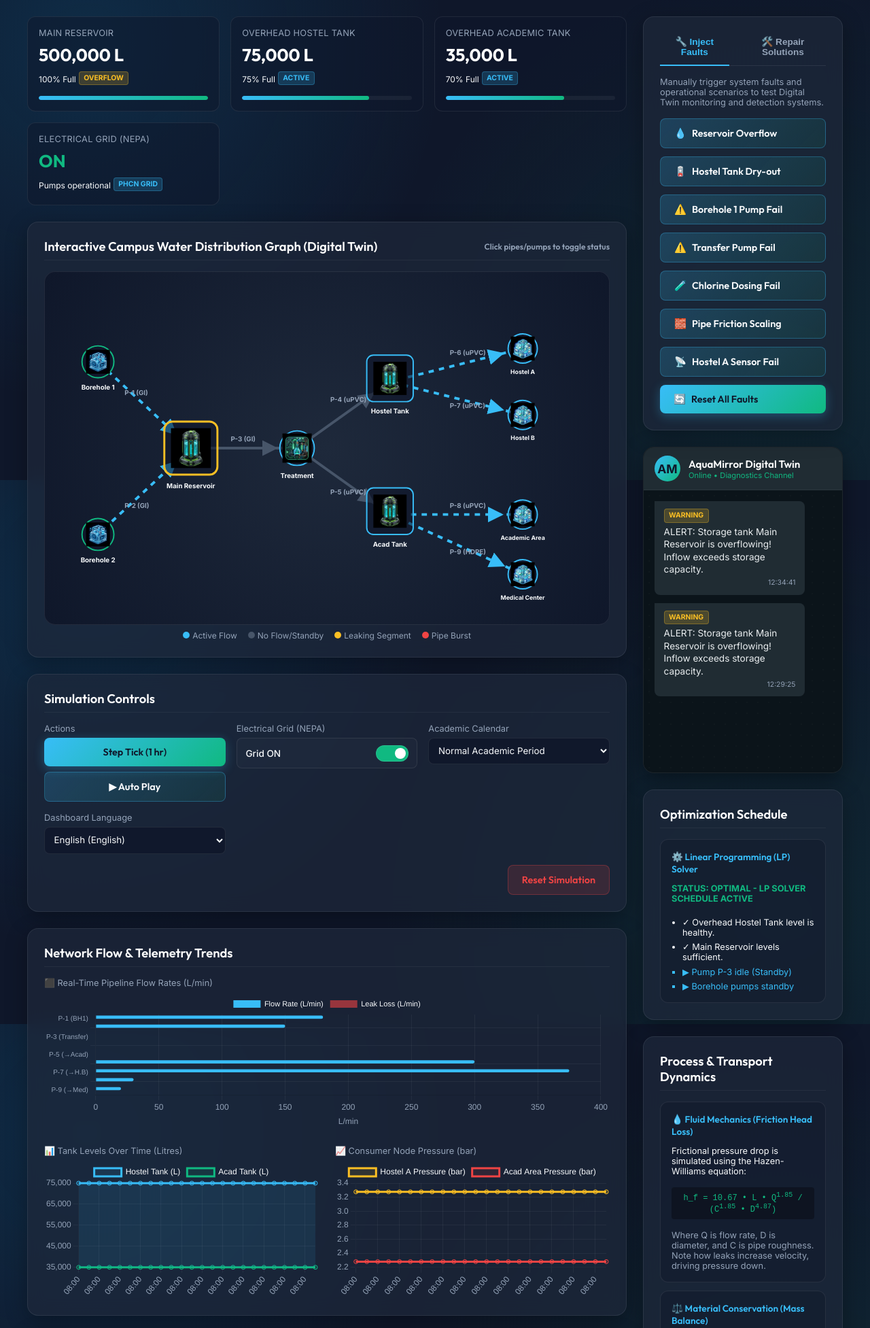
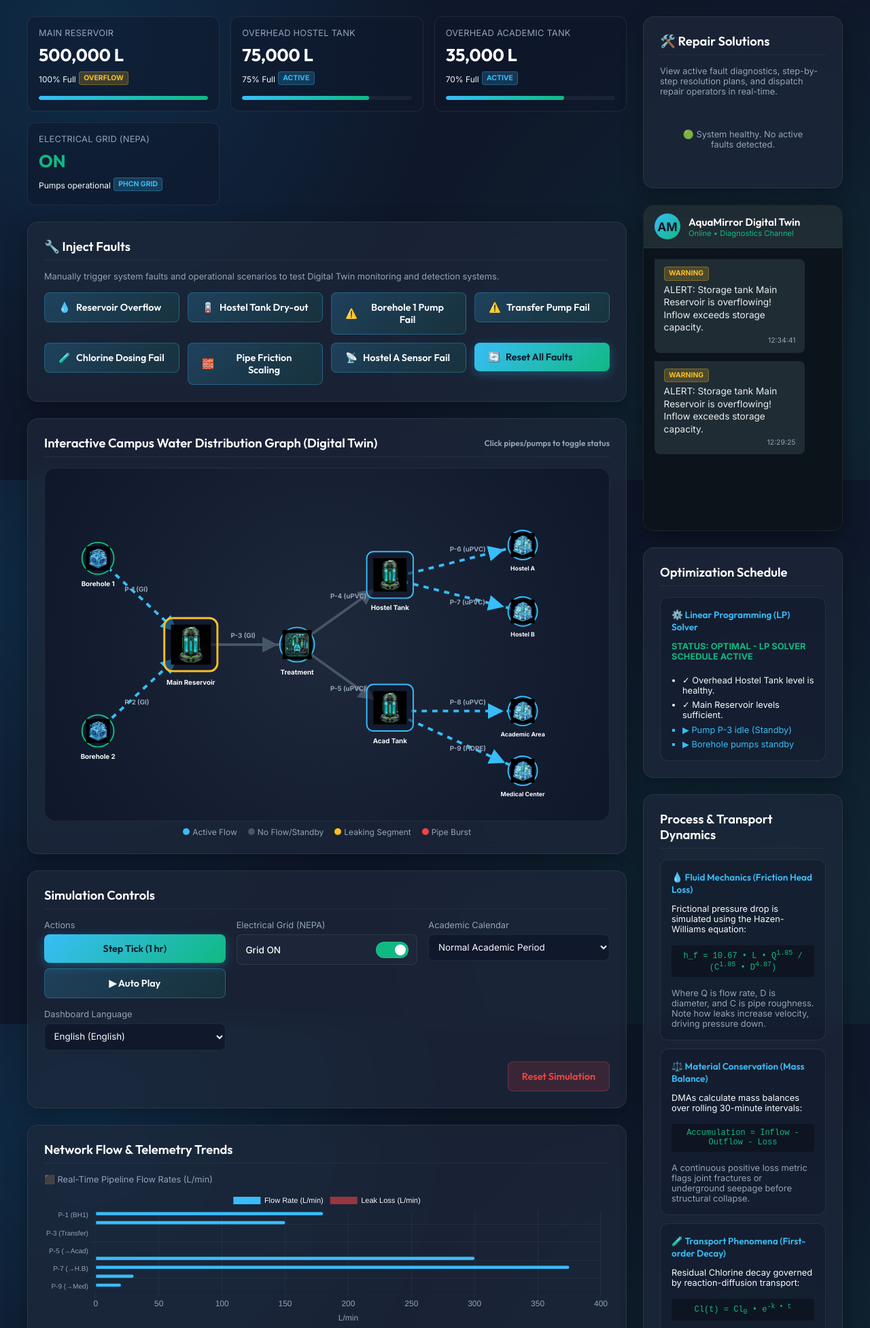
Before and after one commit to Tarvel/aquamirror, a Django app: page / in a window 1280 px wide. Shown: the part 94-2047 px from the top of the page at 68% size. Run offline with Django 4.2, Linux system fonts and the light colour scheme; data comes from the database, SQL or seed files in the repository; both versions use the stored data as it was after the commit.

Commit message:
feat: refactor fault injection and repair cards into separate dashboard modules and remove tabbed interface

```diff
--- a/simulator/templates/simulator/dashboard.html
+++ b/simulator/templates/simulator/dashboard.html
@@ -906,6 +906,54 @@
                 </div>
             </div>
 
+            <!-- Fault Injection Card -->
+            <div class="glass-card">
+                <div class="card-title" id="lbl-faults-title">🔧 Inject Faults</div>
+                <p style="font-size: 0.8rem; color: var(--text-muted); margin-bottom: 1rem;" id="lbl-faults-desc">Manually trigger system faults and operational scenarios to test Digital Twin monitoring and detection systems.</p>
+                <div class="controls-grid" style="grid-template-columns: repeat(auto-fit, minmax(180px, 1fr)); gap: 0.75rem;">
+                    <div>
+                        <button class="btn btn-fault" id="fault-RESERVOIR_OVERFLOW" data-scenario="RESERVOIR_OVERFLOW" style="width:100%; justify-content: flex-start;">
+                            💧 <span id="lbl-scen-overflow">Reservoir Overflow</span>
+                        </button>
+                    </div>
+                    <div>
+                        <button class="btn btn-fault" id="fault-HOSTEL_DRY" data-scenario="HOSTEL_DRY" style="width:100%; justify-content: flex-start;">
+                            🪫 <span id="lbl-scen-hosteldry">Hostel Tank Dry-out</span>
+                        </button>
+                    </div>
+                    <div>
+                        <button class="btn btn-fault" id="fault-P1_FAIL" data-scenario="P1_FAIL" style="width:100%; justify-content: flex-start;">
+                            ⚠️ <span id="lbl-scen-p1fail">Borehole 1 Pump Fail</span>
+                        </button>
+                    </div>
+                    <div>
+                        <button class="btn btn-fault" id="fault-P3_FAIL" data-scenario="P3_FAIL" style="width:100%; justify-content: flex-start;">
+                            ⚠️ <span id="lbl-scen-p3fail">Transfer Pump Fail</span>
+                        </button>
+                    </div>
+                    <div>
+                        <button class="btn btn-fault" id="fault-CHLORINE_FAIL" data-scenario="CHLORINE_FAIL" style="width:100%; justify-content: flex-start;">
+                            🧪 <span id="lbl-scen-clfail">Chlorine Dosing Fail</span>
+                        </button>
+                    </div>
+                    <div>
+                        <button class="btn btn-fault" id="fault-PIPE_SCALING" data-scenario="PIPE_SCALING" style="width:100%; justify-content: flex-start;">
+                            🧱 <span id="lbl-scen-scaling">Pipe Friction Scaling</span>
+                        </button>
+                    </div>
+                    <div>
+                        <button class="btn btn-fault" id="fault-SENSOR_FAIL" data-scenario="SENSOR_FAIL" style="width:100%; justify-content: flex-start;">
+                            📡 <span id="lbl-scen-sensorfail">Hostel A Sensor Fail</span>
+                        </button>
+                    </div>
+                    <div>
+                        <button class="btn btn-primary" id="fault-RESET" style="width:100%; justify-content: flex-start;">
+                            🔄 <span id="lbl-scen-reset">Reset All Faults</span>
+                        </button>
+                    </div>
+                </div>
+            </div>
+
             <!-- Interactively Flow Network Map -->
             <div class="glass-card">
                 <div class="card-title">
@@ -1158,71 +1206,17 @@
         <!-- Right Side Alerts Feed and ChE Details -->
         <div class="right-column">
 
-            <!-- Fault Injection Card (Tabbed) -->
+            <!-- Repair Solutions Card -->
             <div class="glass-card">
-                <div class="card-tabs">
-                    <button class="card-tab active" id="tab-btn-injector" onclick="switchFaultTab('injector')">🔧 Inject Faults</button>
-                    <button class="card-tab" id="tab-btn-solutions" onclick="switchFaultTab('solutions')">
-                        🛠️ Repair Solutions
-                        <span id="fault-badge-count" style="display: none; background: var(--accent-red); color: white; border-radius: 50%; padding: 1px 6px; font-size: 0.65rem; margin-left: 4px; font-weight: 700;">0</span>
-                    </button>
+                <div class="card-title">
+                    <span>🛠️ Repair Solutions</span>
+                    <span id="fault-badge-count" style="display: none; background: var(--accent-red); color: white; border-radius: 50%; padding: 1px 6px; font-size: 0.65rem; margin-left: 4px; font-weight: 700;">0</span>
                 </div>
-
-                <!-- Tab 1: Injector Controls -->
-                <div id="tab-injector" class="tab-content active">
-                    <p style="font-size: 0.8rem; color: var(--text-muted); margin-bottom: 1rem;" id="lbl-faults-desc">Manually trigger system faults and operational scenarios to test Digital Twin monitoring and detection systems.</p>
-                    <div class="controls-grid" style="grid-template-columns: 1fr; gap: 0.75rem;">
-                        <div>
-                            <button class="btn btn-fault" id="fault-RESERVOIR_OVERFLOW" data-scenario="RESERVOIR_OVERFLOW" style="width:100%; justify-content: flex-start;">
-                                💧 <span id="lbl-scen-overflow">Reservoir Overflow</span>
-                            </button>
-                        </div>
-                        <div>
-                            <button class="btn btn-fault" id="fault-HOSTEL_DRY" data-scenario="HOSTEL_DRY" style="width:100%; justify-content: flex-start;">
-                                🪫 <span id="lbl-scen-hosteldry">Hostel Tank Dry-out</span>
-                            </button>
-                        </div>
-                        <div>
-                            <button class="btn btn-fault" id="fault-P1_FAIL" data-scenario="P1_FAIL" style="width:100%; justify-content: flex-start;">
-                                ⚠️ <span id="lbl-scen-p1fail">Borehole 1 Pump Fail</span>
-                            </button>
-                        </div>
-                        <div>
-                            <button class="btn btn-fault" id="fault-P3_FAIL" data-scenario="P3_FAIL" style="width:100%; justify-content: flex-start;">
-                                ⚠️ <span id="lbl-scen-p3fail">Transfer Pump Fail</span>
-                            </button>
-                        </div>
-                        <div>
-                            <button class="btn btn-fault" id="fault-CHLORINE_FAIL" data-scenario="CHLORINE_FAIL" style="width:100%; justify-content: flex-start;">
-                                🧪 <span id="lbl-scen-clfail">Chlorine Dosing Fail</span>
-                            </button>
-                        </div>
-                        <div>
-                            <button class="btn btn-fault" id="fault-PIPE_SCALING" data-scenario="PIPE_SCALING" style="width:100%; justify-content: flex-start;">
-                                🧱 <span id="lbl-scen-scaling">Pipe Friction Scaling</span>
-                            </button>
-                        </div>
-                        <div>
-                            <button class="btn btn-fault" id="fault-SENSOR_FAIL" data-scenario="SENSOR_FAIL" style="width:100%; justify-content: flex-start;">
-                                📡 <span id="lbl-scen-sensorfail">Hostel A Sensor Fail</span>
-                            </button>
-                        </div>
-                        <div>
-                            <button class="btn btn-primary" id="fault-RESET" style="width:100%; justify-content: flex-start;">
-                                🔄 <span id="lbl-scen-reset">Reset All Faults</span>
-                            </button>
-                        </div>
-                    </div>
-                </div>
-
-                <!-- Tab 2: Solutions & Repair Actions -->
-                <div id="tab-solutions" class="tab-content">
-                    <p style="font-size: 0.8rem; color: var(--text-muted); margin-bottom: 1rem;">View active fault diagnostics, step-by-step resolution plans, and dispatch repair operators in real-time.</p>
-                    <div id="solutions-container">
-                        <!-- Populated dynamically via Javascript based on activeScenarios -->
-                        <div style="text-align: center; padding: 2rem 1rem; color: var(--text-muted); font-size: 0.8rem;">
-                            🟢 System healthy. No active faults detected.
-                        </div>
+                <p style="font-size: 0.8rem; color: var(--text-muted); margin-bottom: 1rem;">View active fault diagnostics, step-by-step resolution plans, and dispatch repair operators in real-time.</p>
+                <div id="solutions-container">
+                    <!-- Populated dynamically via Javascript based on activeScenarios -->
+                    <div style="text-align: center; padding: 2rem 1rem; color: var(--text-muted); font-size: 0.8rem;">
+                        🟢 System healthy. No active faults detected.
                     </div>
                 </div>
             </div>
@@ -2108,20 +2102,7 @@
 
         const dispatchedScenarios = new Set();
 
-        function switchFaultTab(tabName) {
-            document.getElementById('tab-btn-injector').classList.remove('active');
-            document.getElementById('tab-btn-solutions').classList.remove('active');
-            document.getElementById('tab-injector').classList.remove('active');
-            document.getElementById('tab-solutions').classList.remove('active');
-
-            if (tabName === 'injector') {
-                document.getElementById('tab-btn-injector').classList.add('active');
-                document.getElementById('tab-injector').classList.add('active');
-            } else {
-                document.getElementById('tab-btn-solutions').classList.add('active');
-                document.getElementById('tab-solutions').classList.add('active');
-            }
-        }
+
 
         function dispatchRepairer(scen) {
             if (dispatchedScenarios.has(scen)) return;
```
Also changed, not shown: db.sqlite3.
